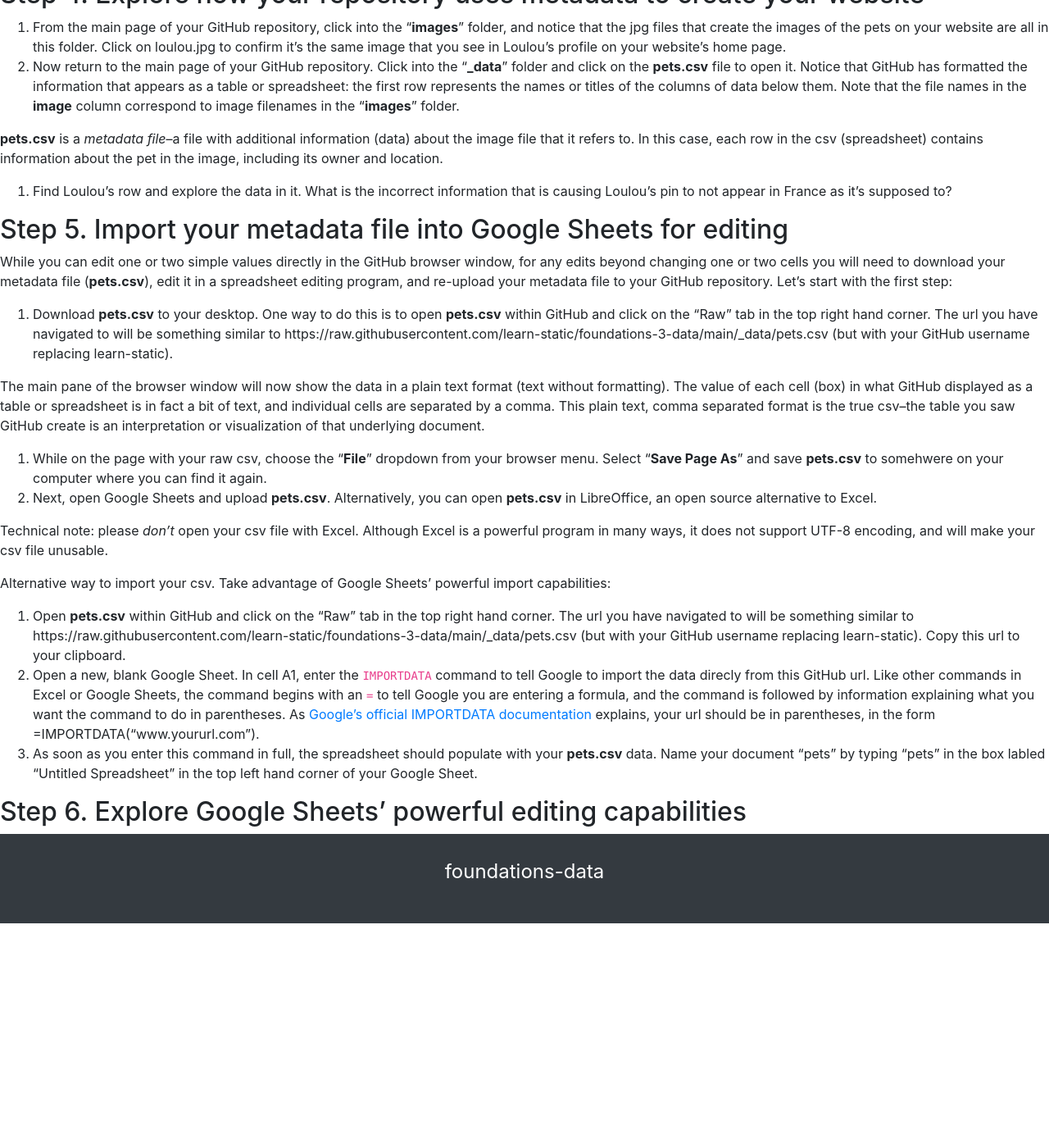
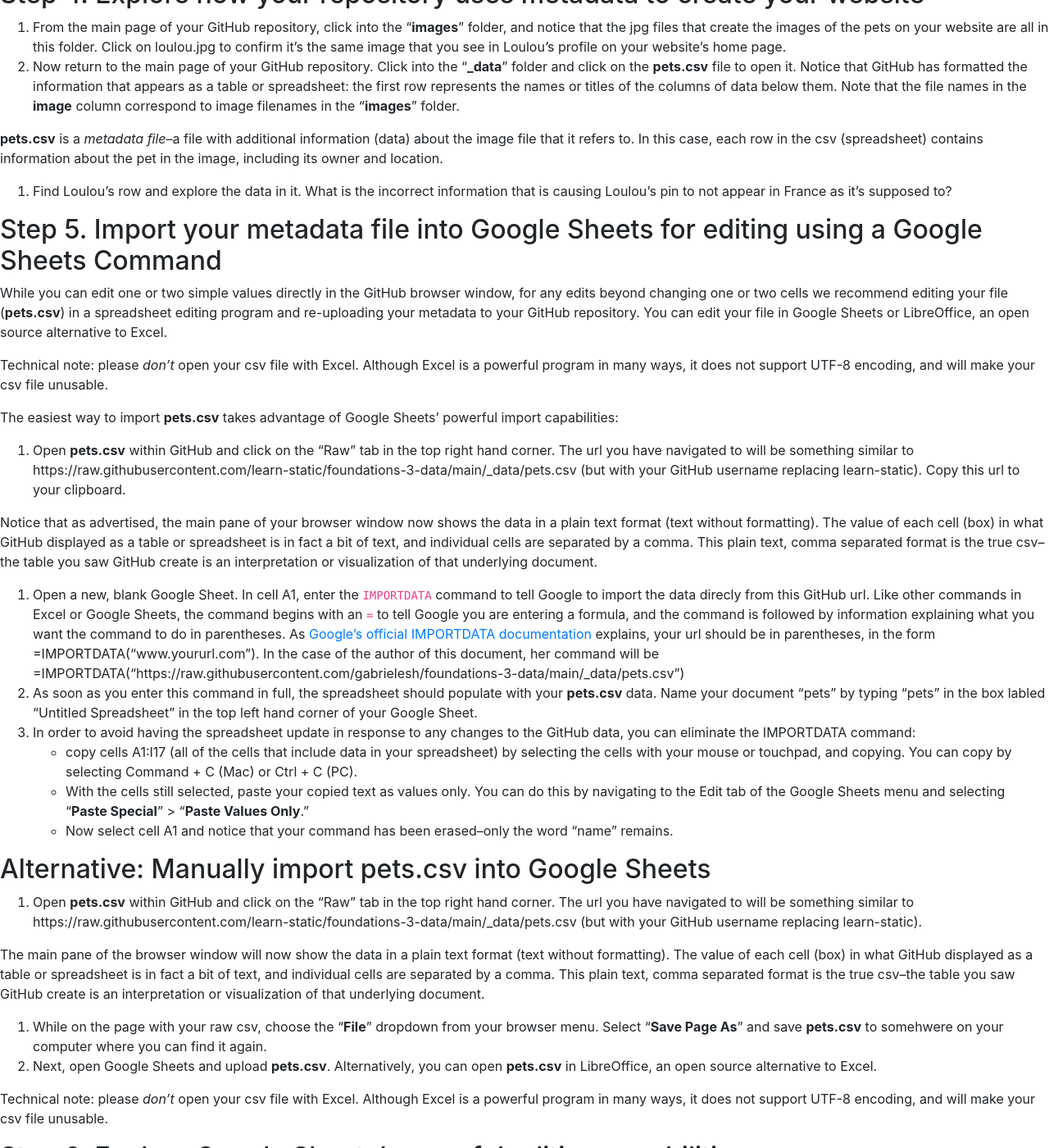
Before and after one commit to learn-static/foundations-3-data, a Jekyll site: the page built from intro-data.md, in a window 1280 px wide and 1400 px high, scrolled down 2019 px. Shown: the whole window at 82% size. Built offline with Jekyll 4.4.1, drawn with Linux system fonts in a browser that asks for light colours; our own code applies the rules of GitHub Pages for plain Markdown files; before the commit the page ends 3145 px from its top, so only the background shows below that.

Commit message:
Update intro-data.md

```diff
--- a/intro-data.md
+++ b/intro-data.md
@@ -44,11 +44,28 @@ Meanwhile, you might want to copy the URL to display on your home page:
 
 3. Find Loulou's row and explore the data in it. What is the incorrect information that is causing Loulou's pin to not appear in France as it's supposed to?
 
-## Step 5. Import your metadata file into Google Sheets for editing
+## Step 5. Import your metadata file into Google Sheets for editing using a Google Sheets Command
 
-While you can edit one or two simple values directly in the GitHub browser window, for any edits beyond changing one or two cells you will need to download your metadata file (**pets.csv**), edit it in a spreadsheet editing program, and re-upload your metadata file to your GitHub repository. Let's start with the first step:
+While you can edit one or two simple values directly in the GitHub browser window, for any edits beyond changing one or two cells we recommend editing your file (**pets.csv**) in a spreadsheet editing program and re-uploading your metadata to your GitHub repository. You can edit your file in Google Sheets or LibreOffice, an open source alternative to Excel.
 
-1. Download **pets.csv** to your desktop. One way to do this is to open **pets.csv** within GitHub and click on the "Raw" tab in the top right hand corner. The url you have navigated to will be something similar to https://raw.githubusercontent.com/learn-static/foundations-3-data/main/_data/pets.csv (but with your GitHub username replacing learn-static).
+Technical note: please _don't_ open your csv file with Excel. Although Excel is a powerful program in many ways, it does not support UTF-8 encoding, and will make your csv file unusable.
+
+The easiest way to import **pets.csv** takes advantage of Google Sheets' powerful import capabilities:
+
+1. Open **pets.csv** within GitHub and click on the "Raw" tab in the top right hand corner. The url you have navigated to will be something similar to https://raw.githubusercontent.com/learn-static/foundations-3-data/main/_data/pets.csv (but with your GitHub username replacing learn-static). Copy this url to your clipboard.
+
+Notice that as advertised, the main pane of your browser window now shows the data in a plain text format (text without formatting). The value of each cell (box) in what GitHub displayed as a table or spreadsheet is in fact a bit of text, and individual cells are separated by a comma. This plain text, comma separated format is the true csv--the table you saw GitHub create is an interpretation or visualization of that underlying document.
+
+2. Open a new, blank Google Sheet. In cell A1, enter the `IMPORTDATA` command to tell Google to import the data direcly from this GitHub url. Like other commands in Excel or Google Sheets, the command begins with an `=` to tell Google you are entering a formula, and the command is followed by information explaining what you want the command to do in parentheses. As [Google's official IMPORTDATA documentation](https://support.google.com/docs/answer/3093335?hl=en) explains, your url should be in parentheses, in the form =IMPORTDATA("www.yoururl.com"). In the case of the author of this document, her command will be =IMPORTDATA("https://raw.githubusercontent.com/gabrielesh/foundations-3-data/main/_data/pets.csv")
+3. As soon as you enter this command in full, the spreadsheet should populate with your **pets.csv** data. Name your document "pets" by typing "pets" in the box labled "Untitled Spreadsheet" in the top left hand corner of your Google Sheet.
+4. In order to avoid having the spreadsheet update in response to any changes to the GitHub data, you can eliminate the IMPORTDATA command:
+    - copy cells A1:I17 (all of the cells that include data in your spreadsheet) by selecting the cells with your mouse or touchpad, and copying. You can copy by selecting Command + C (Mac) or Ctrl + C (PC).
+    - With the cells still selected, paste your copied text as values only. You can do this by navigating to the Edit tab of the Google Sheets menu and selecting "**Paste Special**" > "**Paste Values Only**."
+    - Now select cell A1 and notice that your command has been erased--only the word "name" remains.
+
+## Alternative: Manually import pets.csv into Google Sheets
+
+1. Open **pets.csv** within GitHub and click on the "Raw" tab in the top right hand corner. The url you have navigated to will be something similar to https://raw.githubusercontent.com/learn-static/foundations-3-data/main/_data/pets.csv (but with your GitHub username replacing learn-static).
 
 The main pane of the browser window will now show the data in a plain text format (text without formatting). The value of each cell (box) in what GitHub displayed as a table or spreadsheet is in fact a bit of text, and individual cells are separated by a comma. This plain text, comma separated format is the true csv--the table you saw GitHub create is an interpretation or visualization of that underlying document.
 
@@ -57,10 +74,6 @@ The main pane of the browser window will now show the data in a plain text forma
 
 Technical note: please _don't_ open your csv file with Excel. Although Excel is a powerful program in many ways, it does not support UTF-8 encoding, and will make your csv file unusable.
 
-Alternative way to import your csv. Take advantage of Google Sheets' powerful import capabilities:
 
-1. Open **pets.csv** within GitHub and click on the "Raw" tab in the top right hand corner. The url you have navigated to will be something similar to https://raw.githubusercontent.com/learn-static/foundations-3-data/main/_data/pets.csv (but with your GitHub username replacing learn-static). Copy this url to your clipboard.
-2. Open a new, blank Google Sheet. In cell A1, enter the `IMPORTDATA` command to tell Google to import the data direcly from this GitHub url. Like other commands in Excel or Google Sheets, the command begins with an `=` to tell Google you are entering a formula, and the command is followed by information explaining what you want the command to do in parentheses. As [Google's official IMPORTDATA documentation](https://support.google.com/docs/answer/3093335?hl=en) explains, your url should be in parentheses, in the form =IMPORTDATA("www.yoururl.com").
-3. As soon as you enter this command in full, the spreadsheet should populate with your **pets.csv** data. Name your document "pets" by typing "pets" in the box labled "Untitled Spreadsheet" in the top left hand corner of your Google Sheet.
 
 ## Step 6. Explore Google Sheets' powerful editing capabilities
```
